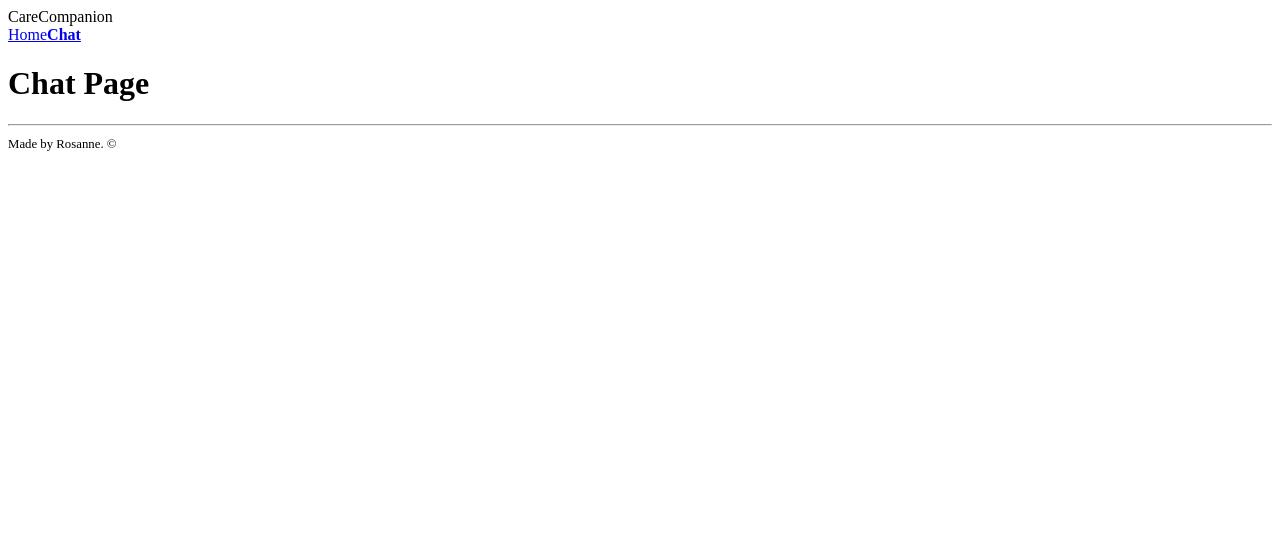
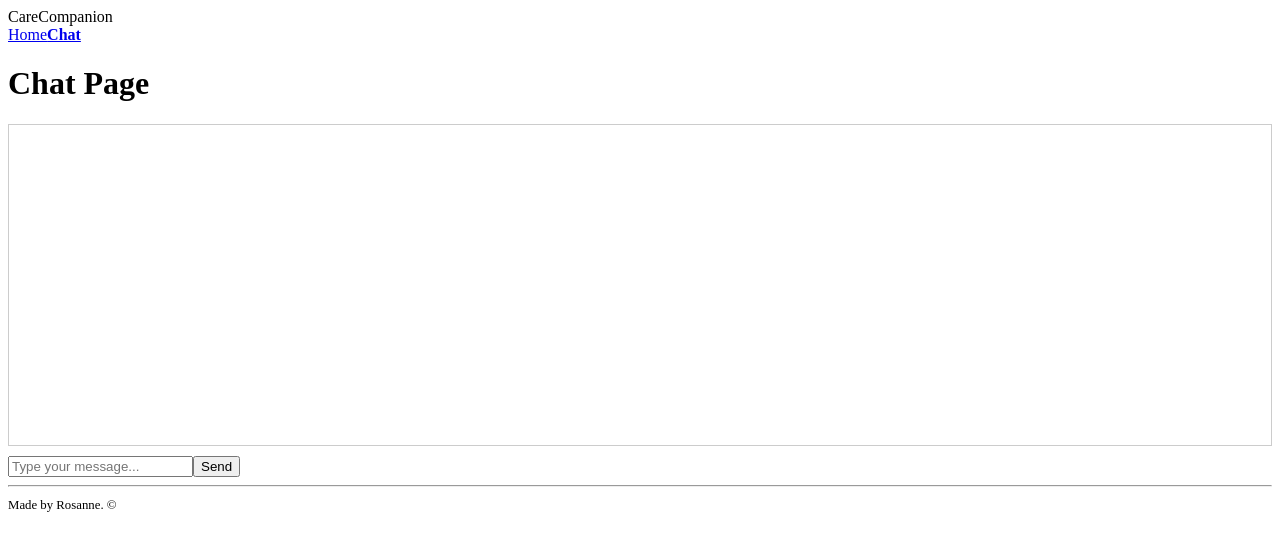
Before and after one commit to roskzhu/CareCompanion, a Next.js app in the folder frontend/: page /chat in a window 1280 px wide. Shown: the top 548 px of the page. Built offline with nearby package versions, Linux system fonts and the light colour scheme.

Commit message:
fixed excruciatingly painful build error after many hrs

```diff
--- a/frontend/components/ChatComponent.tsx
+++ b/frontend/components/ChatComponent.tsx
@@ -1,22 +1,21 @@
 // components/ChatComponent.tsx
-// import React, { useState } from 'react';
-import React from 'react';
+import React, { useState } from 'react';
 
 const ChatComponent = () => {
-  // const [messages, setMessages] = useState([]);
-  // const [newMessage, setNewMessage] = useState('');
+  const [messages, setMessages] = useState([]);
+  const [newMessage, setNewMessage] = useState('');
 
-  // const handleSendMessage = () => {
-  //   if (newMessage.trim() !== '') {
-  //     setMessages([...messages, { text: newMessage, sender: 'user' }]);
-  //     // You can add logic here to handle the message and send it to the server
-  //     setNewMessage('');
-  //   }
-  // };
+  const handleSendMessage = () => {
+    if (newMessage.trim() !== '') {
+      setMessages([...messages, { text: newMessage, sender: 'user' }]);
+      // You can add logic here to handle the message and send it to the server
+      setNewMessage('');
+    }
+  };
 
   return (
     <div>
-      {/* <div style={{ height: '300px', overflowY: 'auto', border: '1px solid #ccc', padding: '10px' }}>
+      <div style={{ height: '300px', overflowY: 'auto', border: '1px solid #ccc', padding: '10px' }}>
         {messages.map((message, index) => (
           <div key={index} style={{ marginBottom: '8px', textAlign: message.sender === 'user' ? 'right' : 'left' }}>
             <strong>{message.sender === 'user' ? 'You:' : 'Bot:'}</strong> {message.text}
@@ -31,7 +30,7 @@ const ChatComponent = () => {
           placeholder="Type your message..."
         />
         <button onClick={handleSendMessage}>Send</button>
-      </div> */}
+      </div>
     </div>
   );
 };
--- a/frontend/components/Layout.tsx
+++ b/frontend/components/Layout.tsx
@@ -28,17 +28,13 @@ const Layout = ({ children, title = 'This is the default title' }: Props) => {
           </span>
         </div>
         <div className="nav-links">
-          <a style={{ fontWeight: isCurrentPage('/') ? 'bold' : 'normal' }}>
-            <Link href="/">
-              Home
-            </Link>
-            </a>
-          {/* <a href="/api/users">xxx</a> */}
-          <a style={{ fontWeight: isCurrentPage('/chat') ? 'bold' : 'normal' }}>
-            <Link href="/chat">
-              Chat
-            </Link>
-          </a>
+        <Link href="/" style={{ fontWeight: isCurrentPage('/') ? 'bold' : 'normal' }}>
+            Home
+        </Link>
+
+        <Link href="/chat" style={{ fontWeight: isCurrentPage('/chat') ? 'bold' : 'normal' }}>
+            Chat
+        </Link>
         </div>
       </nav>
     </header>
```
Also changed, not shown: frontend/pages/chat.tsx (line endings or trailing spaces), 1 other file (tests, documents, lock files or other folders).
